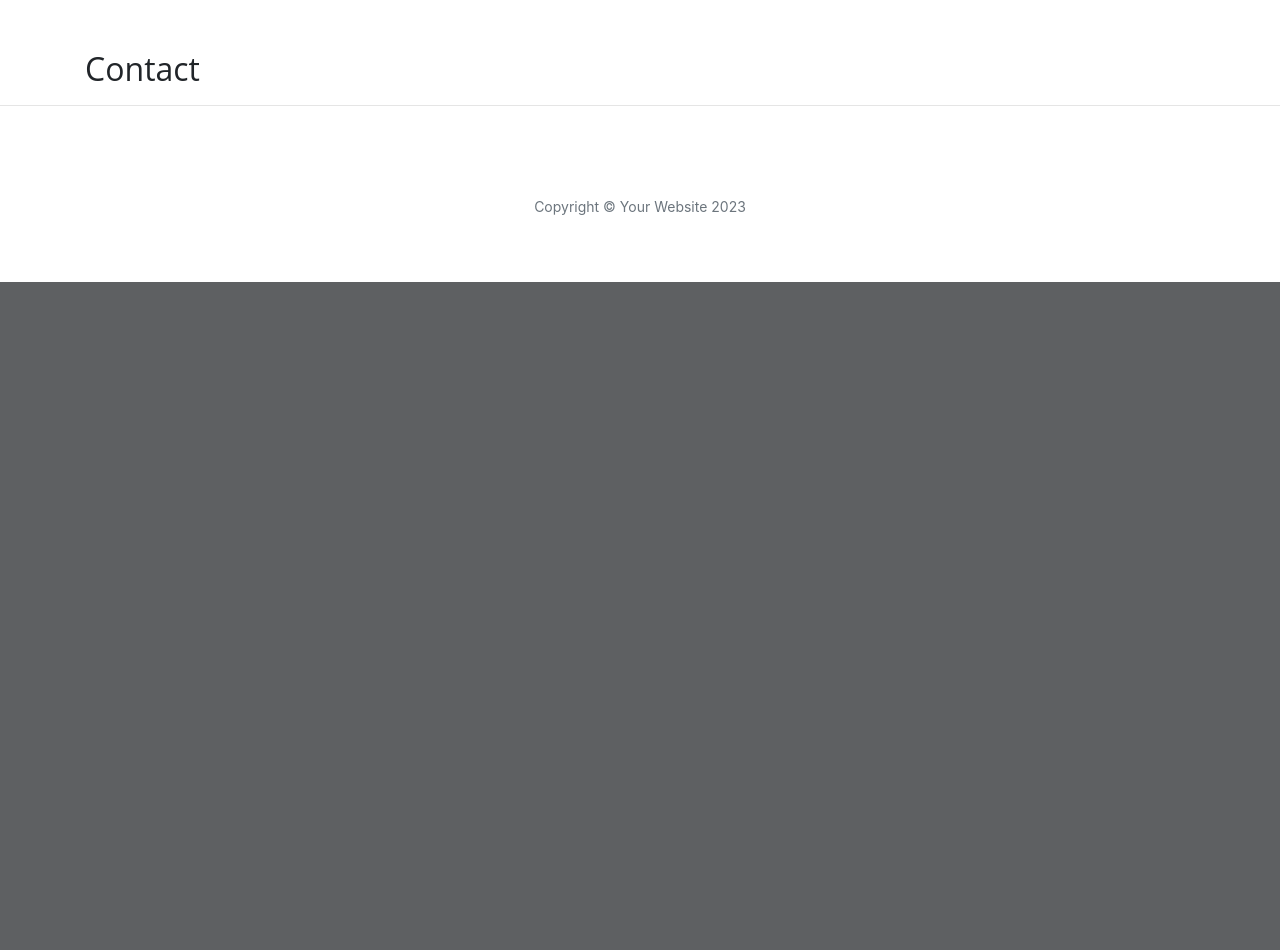
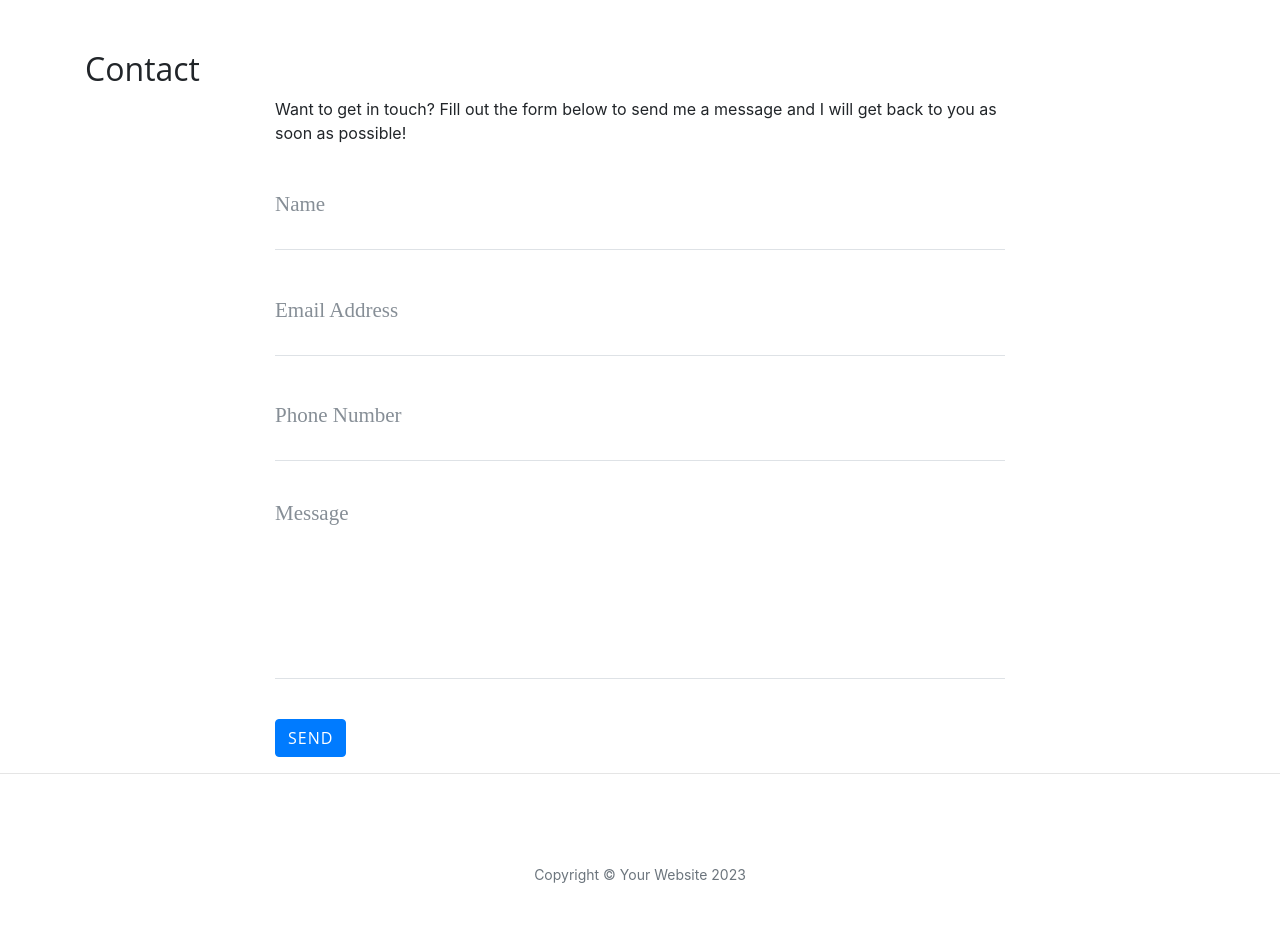
Before and after one commit to sarahliz24/flask-project-thorin2, a Flask app: page /contact in a window 1280 px wide. Shown: the part 532-1482 px from the top of the page. Before the commit the page ends 814 px from the top, so only its background shows below. Run offline with Flask 3, Linux system fonts and the light colour scheme; some libraries are stand-ins or nearby versions.

Commit message:
third commit

```diff
--- a/run.py
+++ b/run.py
@@ -1,9 +1,12 @@
 import os
 import json
-from flask import Flask, render_template
+from flask import Flask, render_template, request, flash
+if os.path.exists("env.py"):
+    import env
 
 
 app = Flask(__name__)
+app.secret_key = os.environ.get("SECRET_KEY")
 
 
 @app.route("/")
@@ -19,12 +22,26 @@ def about():
     return render_template("about.html", page_title="About", company=data)
 
 
-@app.route("/contact")
+@app.route("/about/<member_name>")
+def about_member(member_name):
+    member = {}
+    with open("data/company.json", "r") as json_data:
+        data = json.load(json_data)
+        for obj in data:
+            if obj["url"] == member_name:
+                member = obj
+    return render_template("member.html", member=member)
+
+
+@app.route("/contact", methods=["GET", "POST"])
 def contact():
+    if request.method == "POST":
+        flash("Thanks {}, we have received your message".format(
+            request.form.get("name")))
     return render_template("contact.html", page_title="Contact")
 
 
-@app.route("/careers")
+@ app.route("/careers")
 def careers():
     return render_template("careers.html", page_title="Careers")
 
--- a/templates/about.html
+++ b/templates/about.html
@@ -22,7 +22,7 @@
     {% if loop.index % 2 != 0 %}
 
     <div class="col-md-7">
-        <h3>{{ loop.index }}. {{ member.name }}</h3>
+        <h3><a href="/about/{{ member.url }}">{{ loop.index }}. {{ member.name }}</a></h3>
         <p>{{ member.description}}</p>
     </div>
     <div class="col-md-5">
@@ -35,7 +35,7 @@
         <img src="{{ member.image_source }}" alt="" class="featurette-image image-responsive">
     </div>
     <div class="col-md-7">
-        <h3>{{ loop.index }}. {{ member.name }}</h3>
+        <h3><a href="/about/{{ member.url }}">{{ loop.index }}. {{ member.name }}</a></h3>
         <p>{{ member.description}}</p>
     </div>
 
--- a/templates/contact.html
+++ b/templates/contact.html
@@ -1,4 +1,60 @@
 {% extends "base.html" %}
 {% block content %}
 <h2>{{ page_title }}</h2>
+
+<div class="row">
+    <div class="col-lg-8 col-md-10 mx-auto">
+
+        {% with messages = get_flashed_messages() %}
+        {% if messages %}
+        <ul class="flashes">
+            {% for message in messages %}
+            <li>{{ message }}</li>
+            {% endfor %}
+        </ul>
+        {% endif %}
+        {% endwith %}
+
+        <p>Want to get in touch? Fill out the form below to send me a message and I will get back to you as soon as
+            possible!</p>
+        <form method="POST" name="sentMessage" id="contactForm" novalidate>
+            <div class="control-group">
+                <div class="form-group floating-label-form-group controls">
+                    <label>Name</label>
+                    <input type="text" class="form-control" placeholder="Name" name="name" id="name" required
+                        data-validation-required-message="Please enter your name.">
+                    <p class="help-block text-danger"></p>
+                </div>
+            </div>
+            <div class="control-group">
+                <div class="form-group floating-label-form-group controls">
+                    <label>Email Address</label>
+                    <input type="email" class="form-control" placeholder="Email Address" name="email" id="email"
+                        required data-validation-required-message="Please enter your email address.">
+                    <p class="help-block text-danger"></p>
+                </div>
+            </div>
+            <div class="control-group">
+                <div class="form-group col-xs-12 floating-label-form-group controls">
+                    <label>Phone Number</label>
+                    <input type="tel" class="form-control" placeholder="Phone Number" name="phone" id="phone" required
+                        data-validation-required-message="Please enter your phone number.">
+                    <p class="help-block text-danger"></p>
+                </div>
+            </div>
+            <div class="control-group">
+                <div class="form-group floating-label-form-group controls">
+                    <label>Message</label>
+                    <textarea rows="5" class="form-control" placeholder="Message" name="message" id="message" required
+                        data-validation-required-message="Please enter a message."></textarea>
+                    <p class="help-block text-danger"></p>
+                </div>
+            </div>
+            <br>
+            <div id="success"></div>
+            <button type="submit" class="btn btn-primary" id="sendMessageButton">Send</button>
+        </form>
+    </div>
+</div>
+
 {% endblock %}
```
Also changed, not shown: data/company.json (+26 -13 lines), templates/member.html (added, +15 -0 lines), 1 other file.
